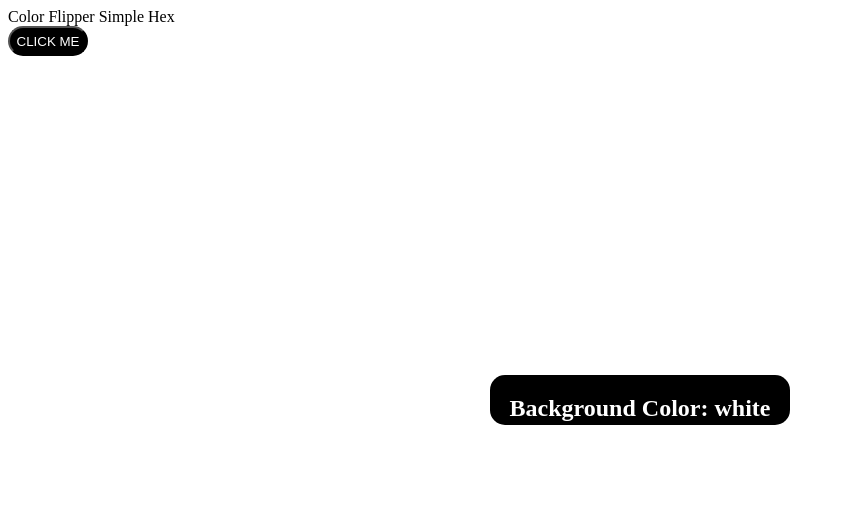
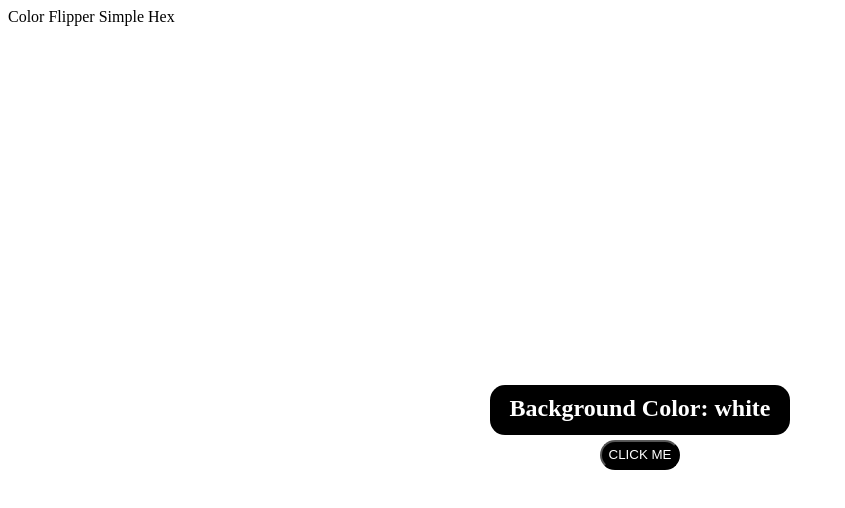
Before and after one commit to adrianramos97/Color-Flipper, a plain HTML site: page simple-hex.html in a window 1280 px wide. Shown: the whole page, without its empty margins (0-845 px from the left). Drawn offline with Linux system fonts and the light colour scheme.

Commit message:
git commit

```diff
--- a/styles.css
+++ b/styles.css
@@ -13,10 +13,6 @@ a {
     color: black;
 }
 .box {
-    position: absolute;
-    top: 50%;
-    left: 50%;
-    transform: translate(-50%, -50%);
     background-color: black;
     color: white;
     width: 300px;
@@ -25,10 +21,25 @@ a {
     border-radius: 15px;
 }
 #btn {
-    position: relative;
     width: 80px;
     height: 30px;
     border-radius: 15px;
     background-color: black;
     color: white;
 }
+.page {
+    position: absolute;
+    top: 50%;
+    left: 50%;
+    transform: translate(-50%, -50%);
+
+}
+.buttom {
+    padding-top: 40px;
+    position: absolute;
+    left: 50%;
+    transform: translate(-50%, -50%);
+}
+h2 {
+    padding-top: 10px;
+}
```
